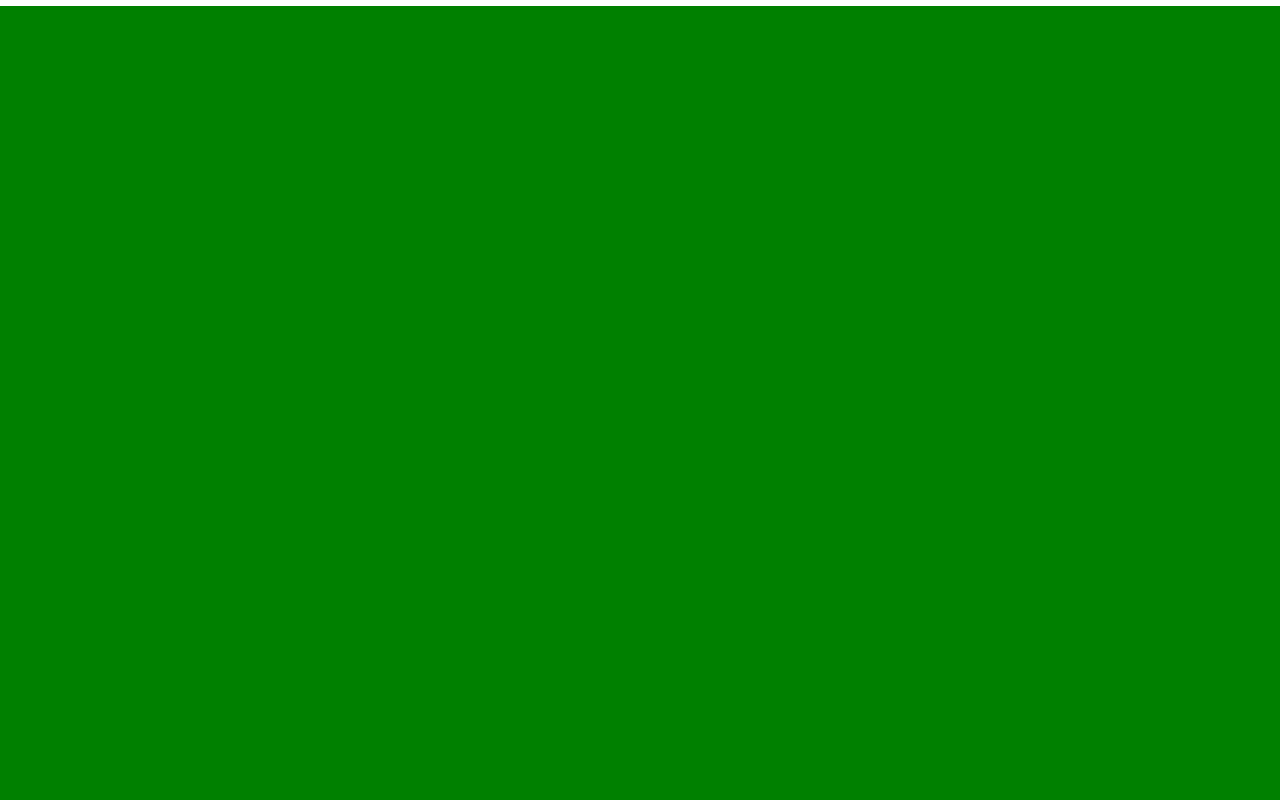
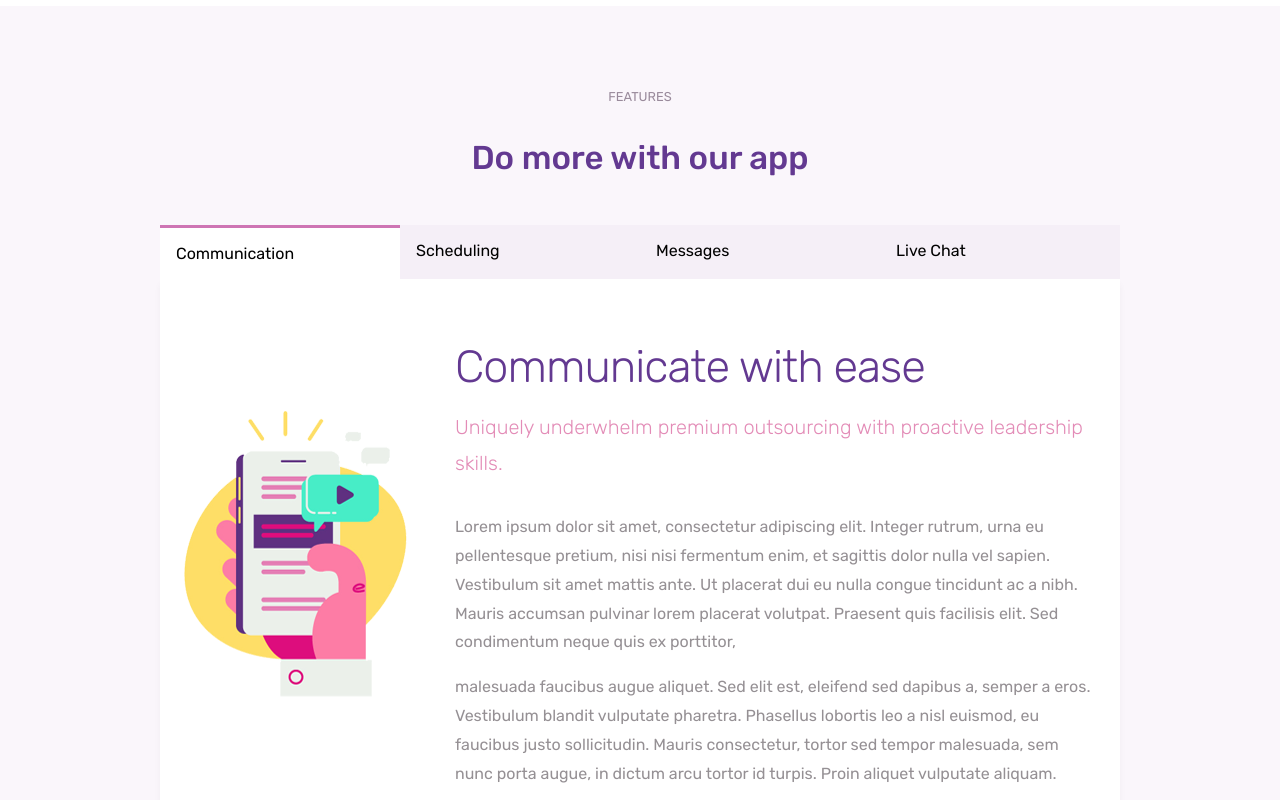
Before and after one commit to Loctary/mob-app-landing, a React (Create React App) app: page / in a window 1280 px wide. Shown: the part 2380-3180 px from the top of the page. Built offline with nearby package versions, Linux system fonts and the light colour scheme.

Commit message:
Features implemented

```diff
--- a/package.json
+++ b/package.json
@@ -8,6 +8,7 @@
     "react": "^16.8.6",
     "react-dom": "^16.8.6",
     "react-scripts": "3.0.1",
+    "react-tabs": "^3.0.0",
     "styled-components": "^4.3.2"
   },
   "scripts": {
--- a/src/App.js
+++ b/src/App.js
@@ -5,6 +5,7 @@ import Header from './components/Header/Header';
 import ClientLogos from './components/ClientLogos/ClientLogos';
 import Highlights from './components/Highlights/Highlights';
 import Discover from './components/Discover/Discover';
+import Features from './components/Features/Features';
 // styled components
 import { Wrapper } from './styles';
 
@@ -34,6 +35,7 @@ class App extends React.Component {
         <ClientLogos />
         <Highlights />
         <Discover />
+        <Features />
         <div style={{ height: 1000, background: 'green' }} />
       </Wrapper>
     );
--- /dev/null
+++ b/src/components/Features/Features.js
@@ -0,0 +1,84 @@
+import React, { useState } from 'react';
+import PropTypes from 'prop-types';
+import { Tabs } from 'react-tabs';
+// styled components
+import { Container, Small, SectionTitle, H3, H2 } from '../../styles';
+import { Section, TabContent, P, PPink, ImgFluid, Tab, TabPanel, TabList, AnimatedArea } from './styles';
+// img
+import graphic from '../../assets/img/graphic.png';
+
+const DemoContent = ({ title, isReverse }) => (
+  <TabContent>
+    <AnimatedArea isReverse={isReverse}>
+      <ImgFluid src={graphic} />
+      <div>
+        <H2>{title}</H2>
+        <PPink>Uniquely underwhelm premium outsourcing with proactive leadership skills.</PPink>
+        <P>
+          Lorem ipsum dolor sit amet, consectetur adipiscing elit. Integer rutrum, urna eu pellentesque pretium, nisi
+          nisi fermentum enim, et sagittis dolor nulla vel sapien. Vestibulum sit amet mattis ante. Ut placerat dui eu
+          nulla congue tincidunt ac a nibh. Mauris accumsan pulvinar lorem placerat volutpat. Praesent quis facilisis
+          elit. Sed condimentum neque quis ex porttitor,
+        </P>
+        <P>
+          malesuada faucibus augue aliquet. Sed elit est, eleifend sed dapibus a, semper a eros. Vestibulum blandit
+          vulputate pharetra. Phasellus lobortis leo a nisl euismod, eu faucibus justo sollicitudin. Mauris consectetur,
+          tortor sed tempor malesuada, sem nunc porta augue, in dictum arcu tortor id turpis. Proin aliquet vulputate
+          aliquam.
+        </P>
+      </div>
+    </AnimatedArea>
+  </TabContent>
+);
+
+DemoContent.propTypes = {
+  title: PropTypes.string.isRequired,
+  isReverse: PropTypes.bool,
+};
+
+DemoContent.defaultProps = {
+  isReverse: false,
+};
+
+const Features = () => {
+  const [activeTab, setActiveTab] = useState(0);
+  return (
+    <Section>
+      <Container>
+        <SectionTitle>
+          <Small>FEATURES</Small>
+          <H3>Do more with our app</H3>
+        </SectionTitle>
+        <Tabs
+          defaultIndex={0}
+          onSelect={index => {
+            console.log(index);
+            return setActiveTab(index);
+          }}
+        >
+          <TabList>
+            <Tab isActive={activeTab === 0}>Communication</Tab>
+            <Tab isActive={activeTab === 1}>Scheduling</Tab>
+            <Tab isActive={activeTab === 2}>Messages</Tab>
+            <Tab isActive={activeTab === 3}>Live Chat</Tab>
+          </TabList>
+
+          <TabPanel>
+            <DemoContent title="Communicate with ease" />
+          </TabPanel>
+          <TabPanel>
+            <DemoContent title="Scheduling when you want" isReverse />
+          </TabPanel>
+          <TabPanel>
+            <DemoContent title="Realtime Messaging service" />
+          </TabPanel>
+          <TabPanel>
+            <DemoContent title="Live chat when you needed" isReverse />
+          </TabPanel>
+        </Tabs>
+      </Container>
+    </Section>
+  );
+};
+
+export default Features;
--- /dev/null
+++ b/src/components/Features/styles.js
@@ -0,0 +1,98 @@
+import styled from 'styled-components';
+import { TabPanel as TabPanelOriginal, Tab as TabOriginal, TabList as TabListOriginal } from 'react-tabs';
+
+import { Section as SectionOriginal, P as POriginal, ImgFluid as ImgFluidOriginal } from '../../styles';
+
+export const Section = styled(SectionOriginal)`
+  background: #faf6fb;
+`;
+
+export const ImgFluid = styled(ImgFluidOriginal)`
+  align-self: flex-start;
+  @media (min-width: 992px) {
+    align-self: center;
+    margin-right: 3rem !important;
+  }
+`;
+
+export const TabContent = styled.div`
+  background-color: #fff;
+`;
+
+export const AnimatedArea = styled.div`
+  display: flex;
+  ${({ isReverse }) => `flex-direction: column${isReverse ? '-reverse' : ''};`}
+  padding: 1.5rem;
+  border-bottom-right-radius: 3px;
+  border-bottom-left-radius: 3px;
+  box-shadow: 0px 5px 7px 0px rgba(0, 0, 0, 0.04);
+  box-sizing: border-box;
+  animation: fadein 0.7s;
+  @media (min-width: 992px) {
+    display: flex;
+    ${({ isReverse }) => `flex-direction: row${isReverse ? '-reverse' : ''};`}
+  }
+  @keyframes fadein {
+    from {
+      opacity: 0;
+    }
+    to {
+      opacity: 1;
+    }
+  }
+`;
+
+export const P = styled(POriginal)`
+  display: block;
+  margin-block-start: 1em;
+  margin-block-end: 1em;
+  margin-inline-start: 0px;
+  margin-inline-end: 0px;
+  line-height: 1.8;
+  margin-top: 0;
+  margin-bottom: 1rem;
+  font-size: 1rem;
+  font-weight: 400;
+`;
+
+export const PPink = styled(P)`
+  color: #e38cb7;
+  margin-bottom: 2rem;
+  font-size: 1.25rem;
+  font-weight: 300;
+`;
+
+export const TabPanel = styled(TabPanelOriginal)`
+  transition: opacity 0.15s linear;
+`;
+
+export const FlexWrapper = styled.div``;
+
+export const Tab = styled(TabOriginal)`
+  padding: 1rem 1rem;
+  cursor: pointer;
+  flex-basis: 25%;
+  white-space: nowrap;
+  ${({ isActive }) =>
+    `
+      border-color: ${isActive ? '#ce75b4' : '#faf6fb'} #faf6fb #FFF;
+      background: ${isActive ? '#fff' : '#f5eff7'};
+      border-top: ${isActive ? '3px solid #ce75b4 ' : '0'};
+      // margin: ${isActive ? '2px 2px 0' : '2px'};
+      // padding: ${isActive ? '1rem 1rem calc(1rem + 1px)' : '1rem'};
+  `}
+`;
+
+export const TabList = styled(TabListOriginal)`
+  list-style: none;
+  display: flex;
+  margin: 0;
+  padding: 0;
+  width: 100%;
+  @media (max-width: 576px) {
+    flex-basis: 50%;
+  }
+  @media (max-width: 576px) {
+    overflow-x: scroll;
+  }
+`;
--- a/src/components/Navigation/styles.js
+++ b/src/components/Navigation/styles.js
@@ -17,7 +17,7 @@ export const NavMenu = styled.div`
   ${({ isMenuOpen }) =>
     isMenuOpen &&
     `
-    height: 280px;
+    height: 285px;
   `}
   ${({ isScrolling, isMenuOpen }) =>
     (isScrolling || isMenuOpen) &&
```
Also changed, not shown: 1 other file (tests, documents, lock files or other folders).
